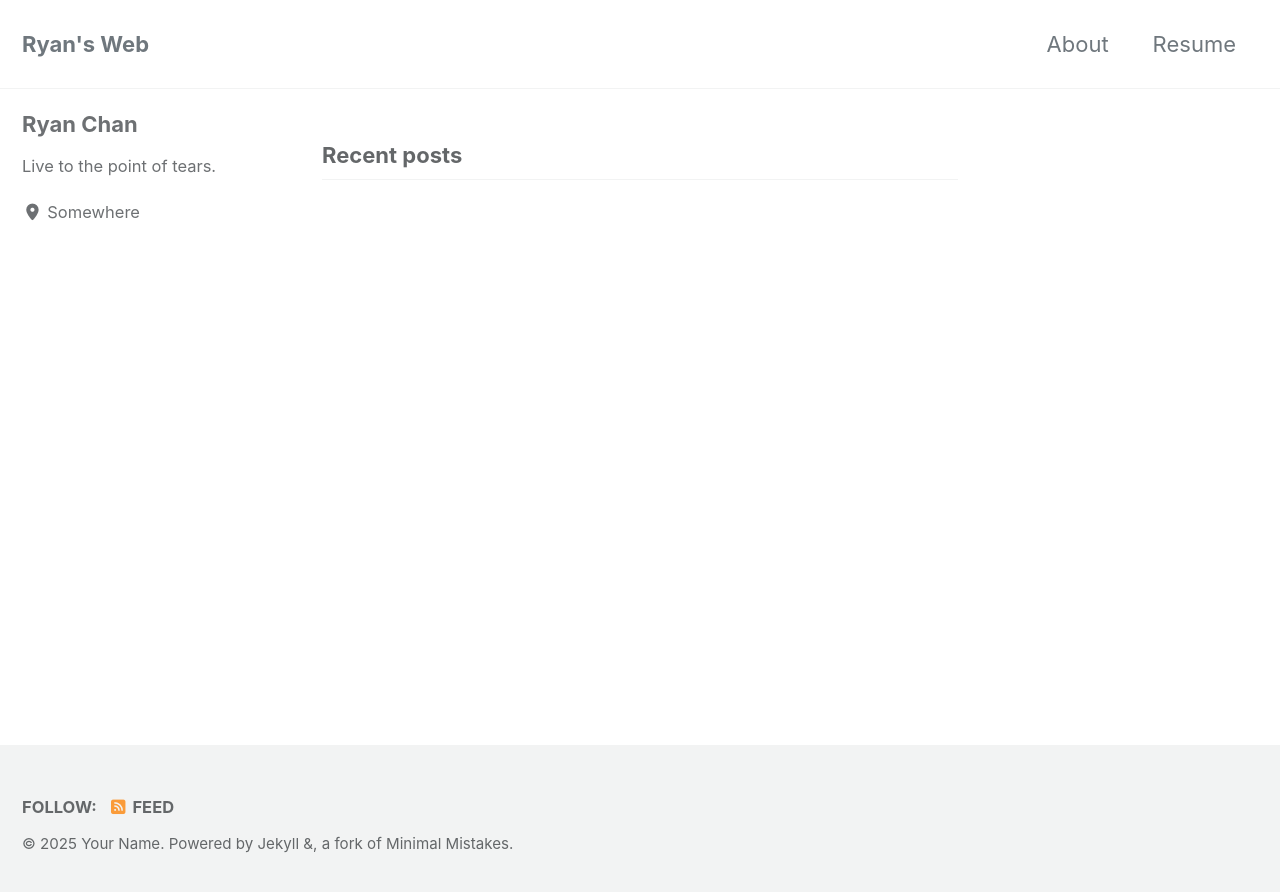
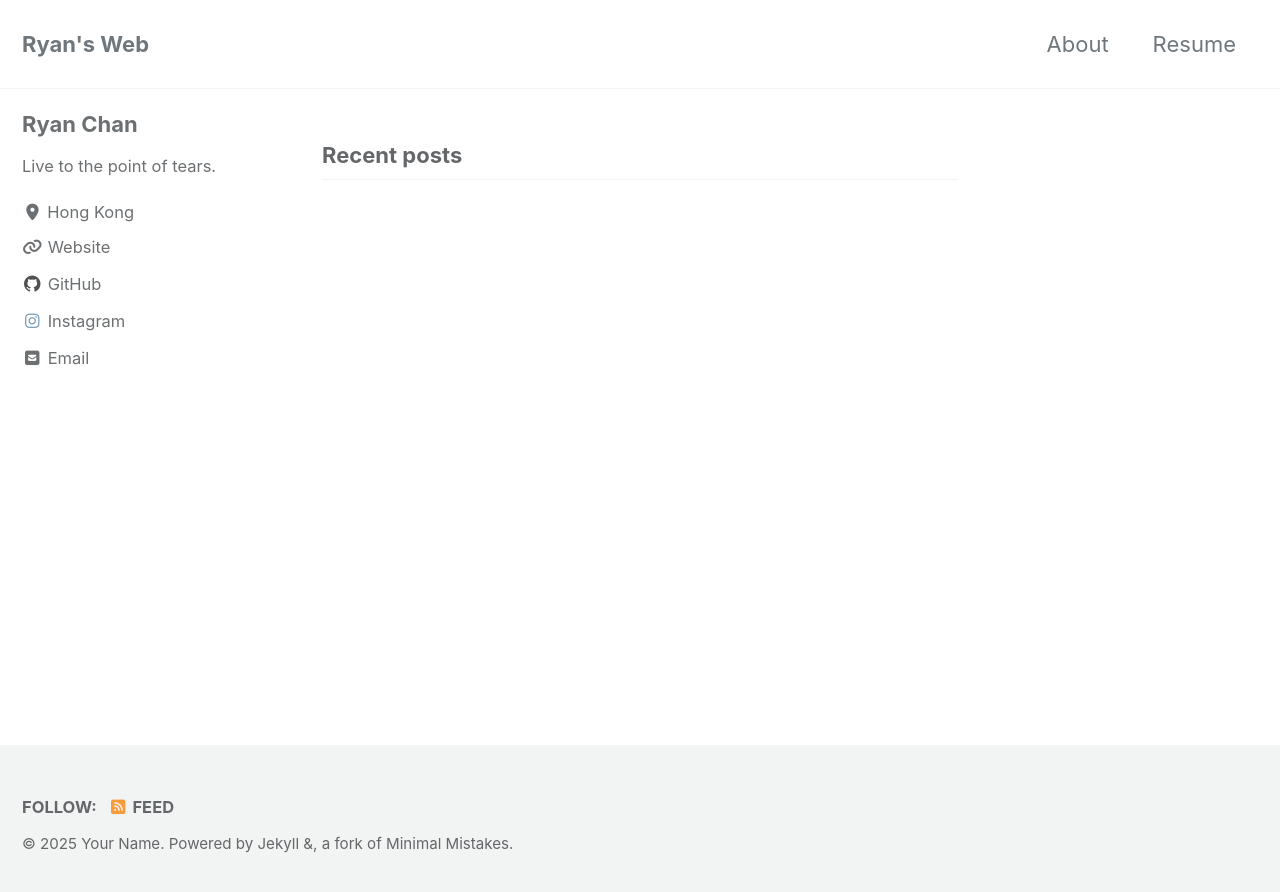
Before and after one commit to dizzyryan/ryanc.wtf, a Jekyll site: the page built from index.html, in a window 1280 px wide. Shown: the top 892 px of the page. Built offline with Jekyll 4.4.1, drawn with Linux system fonts in a browser that asks for light colours; cached includes are drawn as plain includes; the list of posts is cut into pages by our own code; part of the change alters nothing that is shown.

Commit message:
Refactor configuration: remove unused comment providers and update author details

```diff
--- a/_config.yml
+++ b/_config.yml
@@ -33,38 +33,6 @@ words_per_minute         : 200
 enable_copy_code_button  : # true, false (default)
 copyright                : # "copyright" name, defaults to site.title
 copyright_url            : # "copyright" URL, defaults to site.url
-comments:
-  provider               : # false (default), "disqus", "discourse", "facebook", "staticman", "staticman_v2", "utterances", "giscus", "custom"
-  disqus:
-    shortname            : # https://help.disqus.com/customer/portal/articles/466208-what-s-a-shortname-
-  discourse:
-    server               : # https://meta.discourse.org/t/embedding-discourse-comments-via-javascript/31963 , e.g.: meta.discourse.org
-  facebook:
-    # https://developers.facebook.com/docs/plugins/comments
-    appid                :
-    num_posts            : # 5 (default)
-    colorscheme          : # "light" (default), "dark"
-  utterances:
-    theme                : # "github-light" (default), "github-dark"
-    issue_term           : # "pathname" (default)
-  giscus:
-    repo_id              : # Shown during giscus setup at https://giscus.app
-    category_name        : # Full text name of the category
-    category_id          : # Shown during giscus setup at https://giscus.app
-    discussion_term      : # "pathname" (default), "url", "title", "og:title"
-    reactions_enabled    : # '1' for enabled (default), '0' for disabled
-    theme                : # "light" (default), "dark", "dark_dimmed", "transparent_dark", "preferred_color_scheme"
-    strict               : # 1 for enabled, 0 for disabled (default)
-    input_position       : # "top", "bottom" # The comment input box will be placed above or below the comments
-    emit_metadata        : # 1 for enabled, 0 for disabled (default) # https://github.com/giscus/giscus/blob/main/ADVANCED-USAGE.md#imetadatamessage
-    lang                 : # "en" (default)
-    lazy                 : # true, false # Loading of the comments will be deferred until the user scrolls near the comments container.
-  staticman:
-    branch               : # "master"
-    endpoint             : # "https://{your Staticman v3 API}/v3/entry/github/"
-reCaptcha:
-  siteKey                :
-  secret                 :
 atom_feed:
   path                   : # blank (default) uses feed.xml
   hide                   : # true, false (default)
@@ -105,10 +73,9 @@ social:
 
 # Analytics
 analytics:
-  provider               : # false (default), "google", "google-universal", "google-gtag", "custom"
+  provider               : "custom" # false (default), "google", "google-universal", "google-gtag", "custom"
   google:
     tracking_id          :
-    anonymize_ip         : # true, false (default)
 
 
 # Site Author
@@ -116,49 +83,40 @@ author:
   name             : "Ryan Chan"
   avatar           : # path of avatar image, e.g. "/assets/images/bio-photo.jpg"
   bio              : "Live to the point of tears."
-  location         : "Somewhere"
-  email            :
+  location         : "Hong Kong"
+  email            : "rkychan@link.cuhk.edu.hk"
   links:
-    - label: "Email"
-      icon: "fas fa-fw fa-envelope-square"
-      # url: "mailto:your.name@email.com"
     - label: "Website"
       icon: "fas fa-fw fa-link"
-      # url: "https://your-website.com"
-    - label: "Twitter"
-      icon: "fab fa-fw fa-twitter-square"
-      # url: "https://twitter.com/"
-    - label: "Facebook"
-      icon: "fab fa-fw fa-facebook-square"
-      # url: "https://facebook.com/"
+      url: "https://ryanc.wtf"
     - label: "GitHub"
       icon: "fab fa-fw fa-github"
-      # url: "https://github.com/"
+      url: "https://github.com/dizzyryan"
     - label: "Instagram"
       icon: "fab fa-fw fa-instagram"
-      # url: "https://instagram.com/"
+      url: "https://instagram.com/filmsforlifer"
 
 # Site Footer
-footer:
-  links:
-    - label: "Twitter"
-      icon: "fab fa-fw fa-twitter-square"
-      # url:
-    - label: "Facebook"
-      icon: "fab fa-fw fa-facebook-square"
-      # url:
-    - label: "GitHub"
-      icon: "fab fa-fw fa-github"
-      # url:
-    - label: "GitLab"
-      icon: "fab fa-fw fa-gitlab"
-      # url:
-    - label: "Bitbucket"
-      icon: "fab fa-fw fa-bitbucket"
-      # url:
-    - label: "Instagram"
-      icon: "fab fa-fw fa-instagram"
-      # url:
+# footer:
+#   links:
+#     - label: "Twitter"
+#       icon: "fab fa-fw fa-twitter-square"
+#       # url:
+#     - label: "Facebook"
+#       icon: "fab fa-fw fa-facebook-square"
+#       # url:
+#     - label: "GitHub"
+#       icon: "fab fa-fw fa-github"
+#       # url:
+#     - label: "GitLab"
+#       icon: "fab fa-fw fa-gitlab"
+#       # url:
+#     - label: "Bitbucket"
+#       icon: "fab fa-fw fa-bitbucket"
+#       # url:
+#     - label: "Instagram"
+#       icon: "fab fa-fw fa-instagram"
+#       # url:
 
 
 # Reading Files
@@ -320,6 +278,5 @@ defaults:
       layout: single
       author_profile: true
       read_time: true
-      comments: # true
       share: true
       related: true
```
